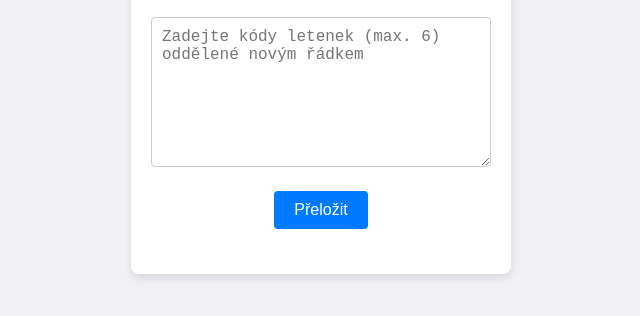
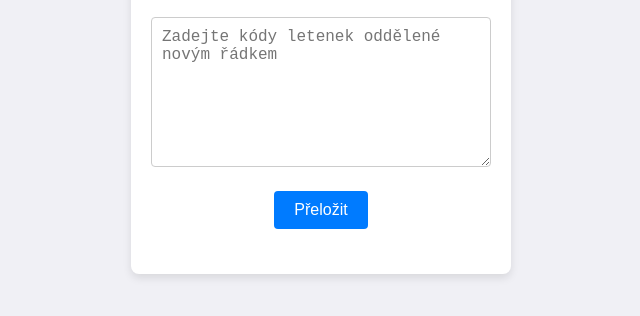
Before and after one commit to Martinsafka/airticket, a website: page index.html in a window 1280 px wide. Shown: the part 298-614 px from the top of the page, without its empty margins (319-959 px from the left). Drawn offline with Linux system fonts and the light colour scheme.

Commit message:
edit placeholder

```diff
--- a/index.html
+++ b/index.html
@@ -83,7 +83,7 @@
 
 <div class="container">
     <h2>Překlad kódu letenky</h2>
-    <textarea id="ticketCodes" placeholder="Zadejte kódy letenek (max. 6) oddělené novým řádkem"></textarea>
+    <textarea id="ticketCodes" placeholder="Zadejte kódy letenek oddělené novým řádkem"></textarea>
     <button onclick="translateTicketCodes()">Přeložit</button>
     <button id="copyButton" class="copy-button" onclick="copyToClipboard()" style="display: none;">Kopírovat</button>
 
```
